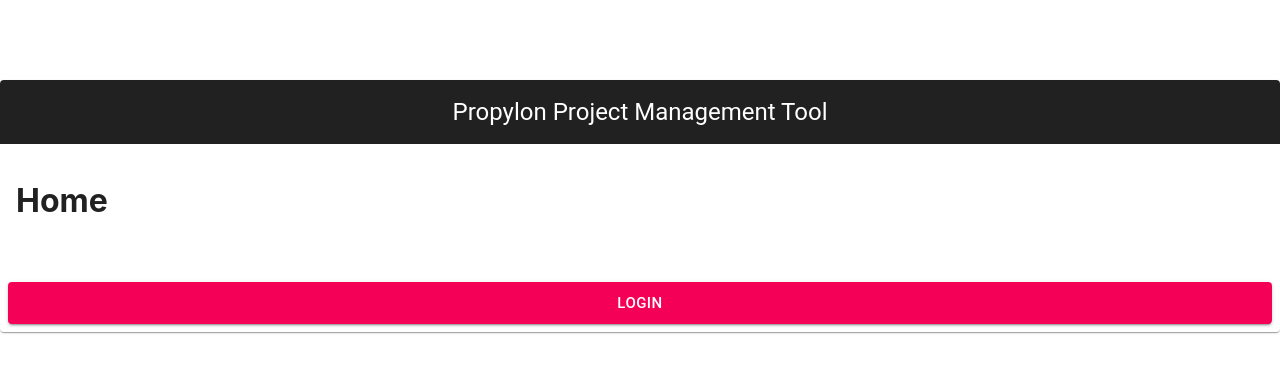
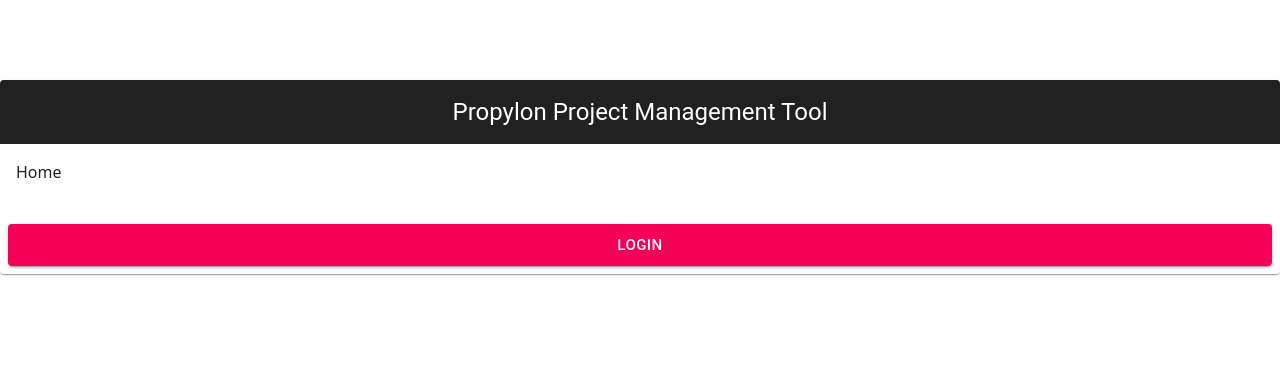
Before and after one commit to kvnkarthik02/Project-Management-SWENG, a React (Create React App) app in the folder client/react-ts-app/: page / in a window 1280 px wide. Shown: the top 372 px of the page. Built offline with nearby package versions, Linux system fonts and the light colour scheme.

Commit message:
Migrating to TailwindCSS

```diff
--- a/client/react-ts-app/package.json
+++ b/client/react-ts-app/package.json
@@ -45,5 +45,10 @@
       "last 1 firefox version",
       "last 1 safari version"
     ]
+  },
+  "devDependencies": {
+    "autoprefixer": "^10.4.4",
+    "postcss": "^8.4.12",
+    "tailwindcss": "^3.0.23"
   }
 }
--- /dev/null
+++ b/client/react-ts-app/postcss.config.js
@@ -0,0 +1,6 @@
+module.exports = {
+  plugins: {
+    tailwindcss: {},
+    autoprefixer: {},
+  },
+}
--- a/client/react-ts-app/src/index.css
+++ b/client/react-ts-app/src/index.css
@@ -1,13 +1,3 @@
-body {
-  margin: 0;
-  font-family: -apple-system, BlinkMacSystemFont, 'Segoe UI', 'Roboto', 'Oxygen',
-    'Ubuntu', 'Cantarell', 'Fira Sans', 'Droid Sans', 'Helvetica Neue',
-    sans-serif;
-  -webkit-font-smoothing: antialiased;
-  -moz-osx-font-smoothing: grayscale;
-}
-
-code {
-  font-family: source-code-pro, Menlo, Monaco, Consolas, 'Courier New',
-    monospace;
-}
+@tailwind base;
+@tailwind components;
+@tailwind utilities;
--- /dev/null
+++ b/client/react-ts-app/tailwind.config.js
@@ -0,0 +1,9 @@
+module.exports = {
+  content: [
+    "./src/**/*.{js,jsx,ts,tsx}",
+  ],
+  theme: {
+    extend: {},
+  },
+  plugins: [],
+}
```
Also changed, not shown: 1 other file (tests, documents, lock files or other folders).
